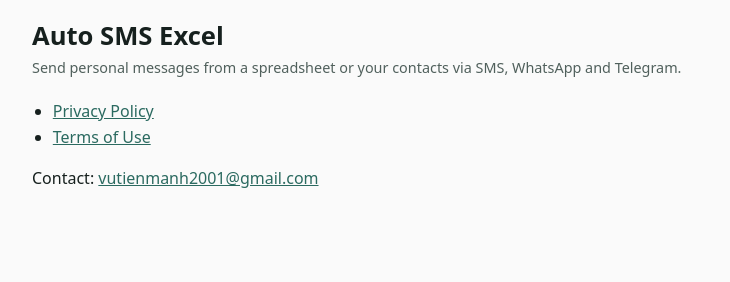
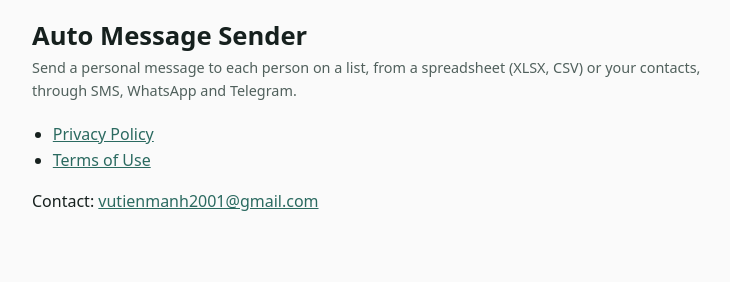
Before and after one commit to VTM1601/VTM1601.github.io, a plain HTML site: page auto-sms-excel/index.html in a window 1280 px wide. Shown: the whole page, without its empty margins (248-978 px from the left). Drawn offline with Linux system fonts and the light colour scheme.

Commit message:
Auto Message Sender: app page renamed

```diff
--- a/auto-sms-excel/index.html
+++ b/auto-sms-excel/index.html
@@ -3,13 +3,13 @@
 <head>
 <meta charset="utf-8">
 <meta name="viewport" content="width=device-width, initial-scale=1">
-<title>Auto SMS Excel</title>
+<title>Auto Message Sender</title>
 <link rel="stylesheet" href="style.css">
 </head>
 <body>
 <main>
-<h1>Auto SMS Excel</h1>
-<p class="meta">Send personal messages from a spreadsheet or your contacts via SMS, WhatsApp and Telegram.</p>
+<h1>Auto Message Sender</h1>
+<p class="meta">Send a personal message to each person on a list, from a spreadsheet (XLSX, CSV) or your contacts, through SMS, WhatsApp and Telegram.</p>
 <ul>
   <li><a href="privacy.html">Privacy Policy</a></li>
   <li><a href="terms.html">Terms of Use</a></li>
```
